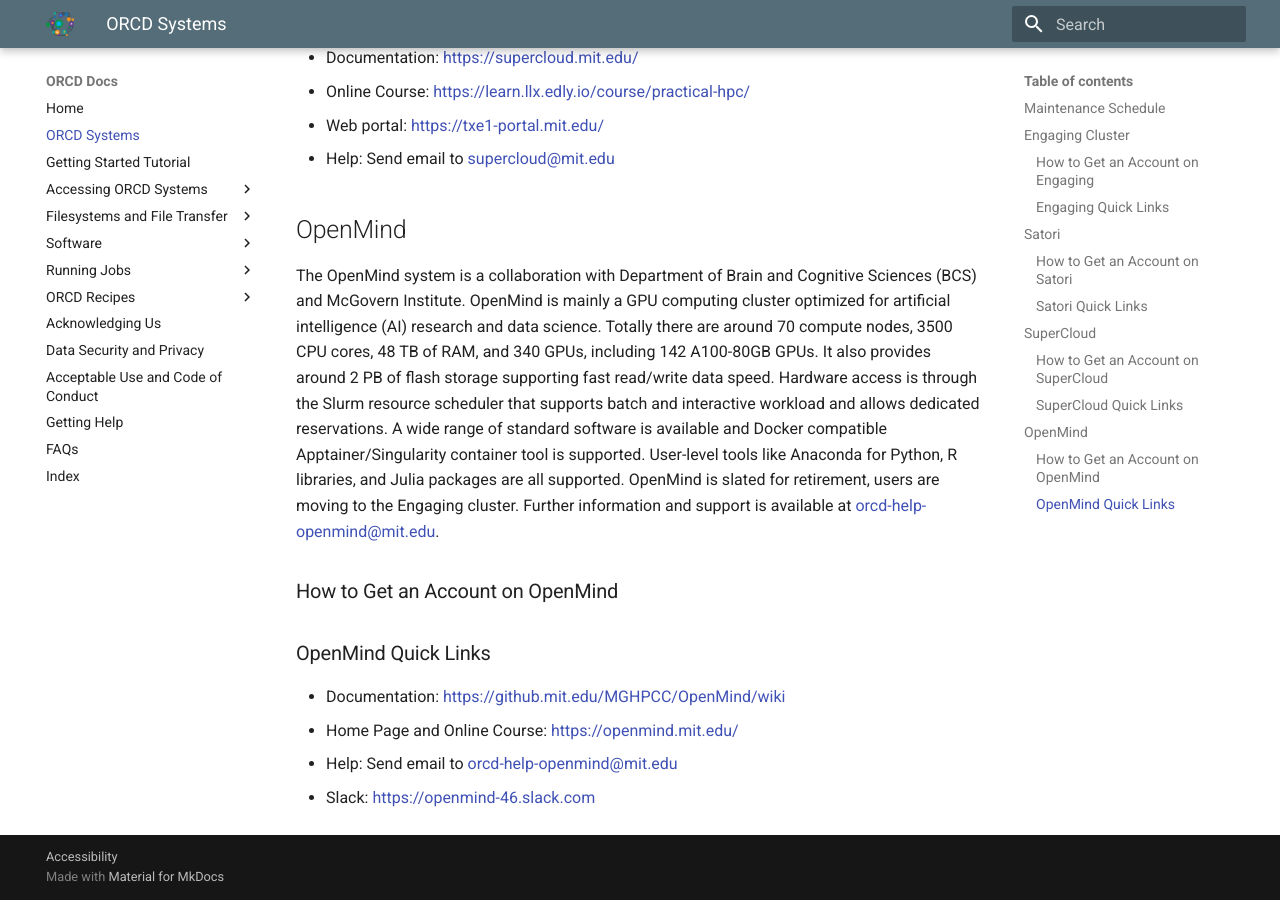
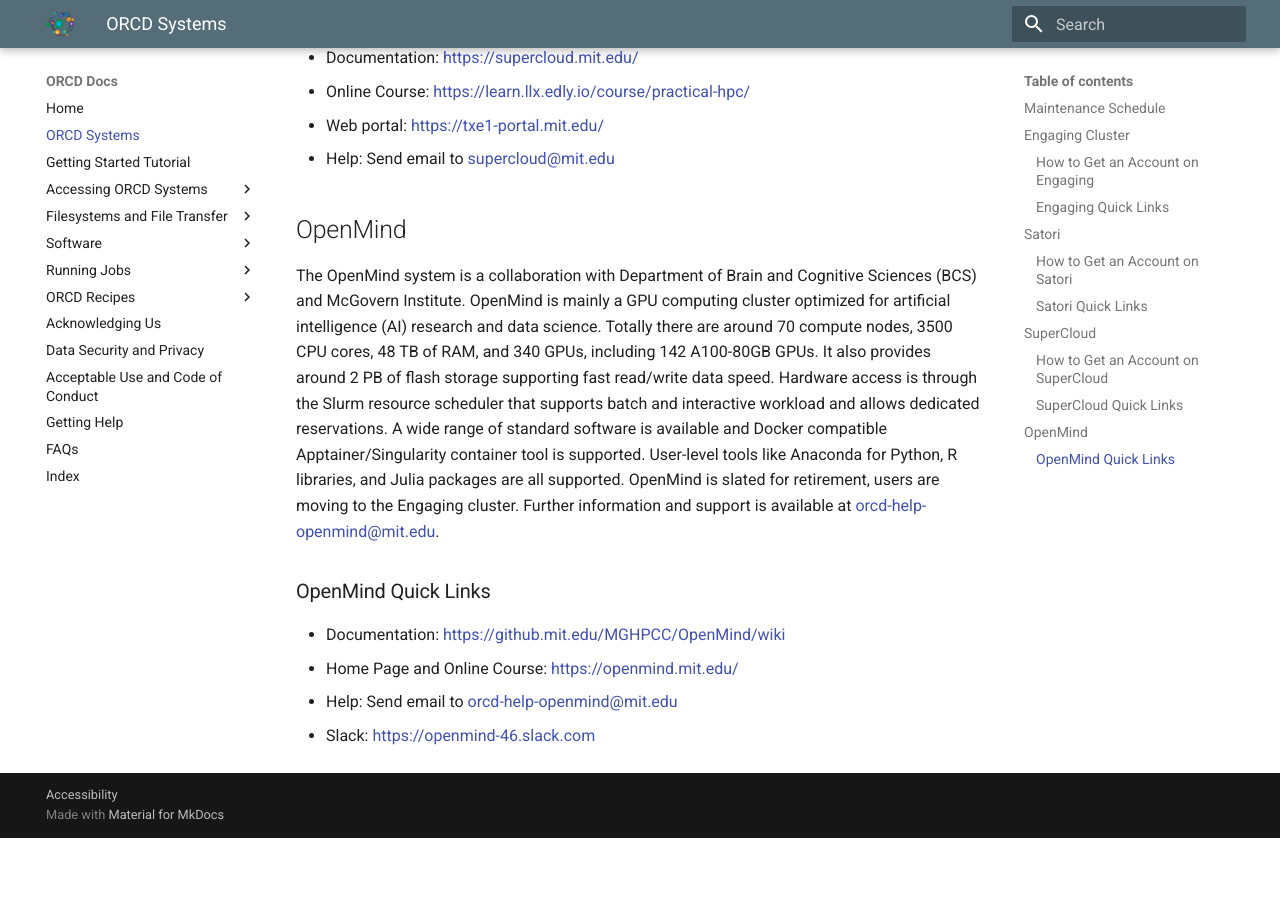
Before and after one commit to mit-orcd/orcd-docs-edit, an MkDocs documentation site: the page built from docs/orcd-systems.md, in a window 1280 px wide and 900 px high, scrolled down 2504 px. Built offline with MkDocs 1.6.1 and Material for MkDocs 9.7.7, drawn with Linux system fonts in a browser that asks for light colours; after the commit the page ends 3342 px from its top, so only the background shows below that.

Commit message:
Update docs/orcd-systems.md
Co-authored-by: Lauren Milechin <13963460+lmilechin@users.noreply.github.com>

```diff
--- a/docs/orcd-systems.md
+++ b/docs/orcd-systems.md
@@ -88,7 +88,6 @@
 
 The OpenMind system is a collaboration with Department of Brain and Cognitive Sciences (BCS) and McGovern Institute. OpenMind is mainly a GPU computing cluster optimized for artificial intelligence (AI) research and data science. Totally there are around 70 compute nodes, 3500 CPU cores, 48 TB of RAM, and 340 GPUs, including 142 A100-80GB GPUs. It also provides around 2 PB of flash storage supporting fast read/write data speed. Hardware access is through the Slurm resource scheduler that supports batch and interactive workload and allows dedicated reservations. A wide range of standard software is available and Docker compatible Apptainer/Singularity container tool is supported. User-level tools like Anaconda for Python, R libraries, and Julia packages are all supported. OpenMind is slated for retirement, users are moving to the Engaging cluster.  Further information and support is available at <orcd-help-openmind@mit.edu>.
 
-### How to Get an Account on OpenMind
 
 ### OpenMind Quick Links
 
```
